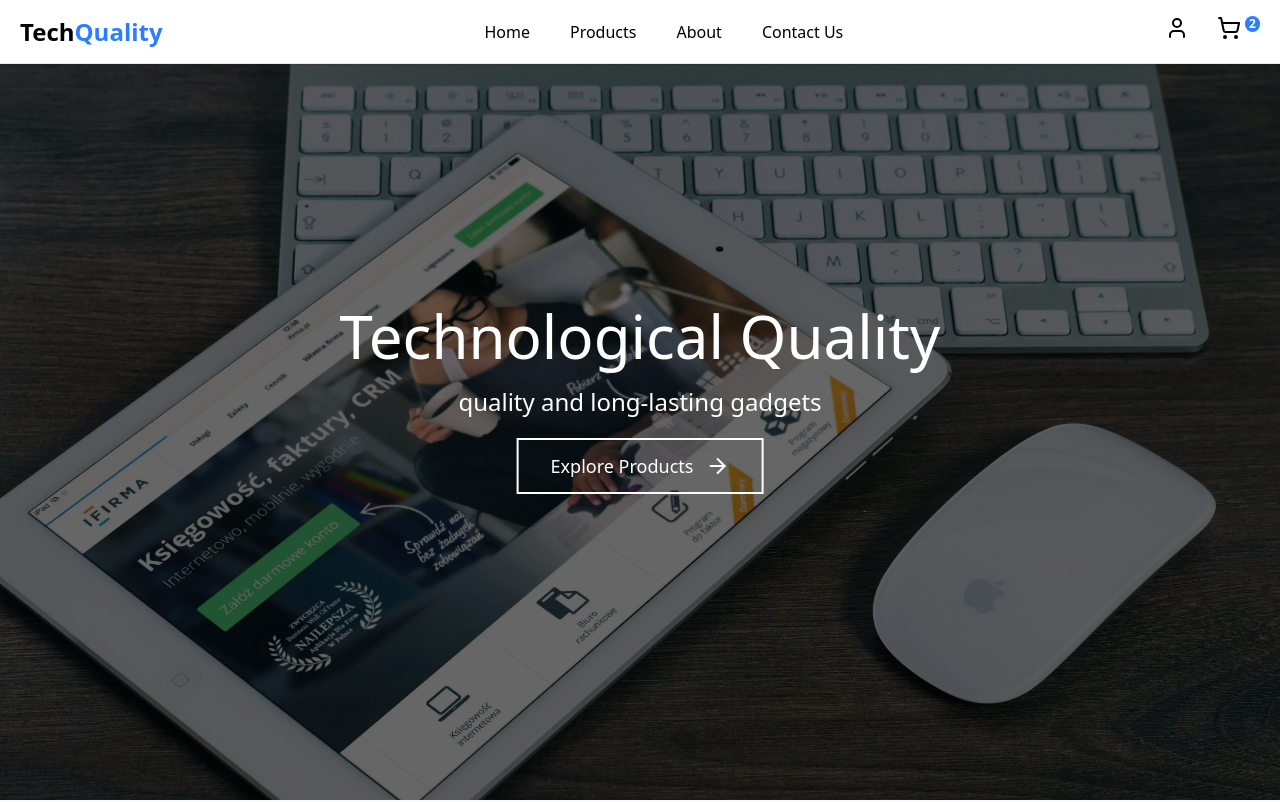
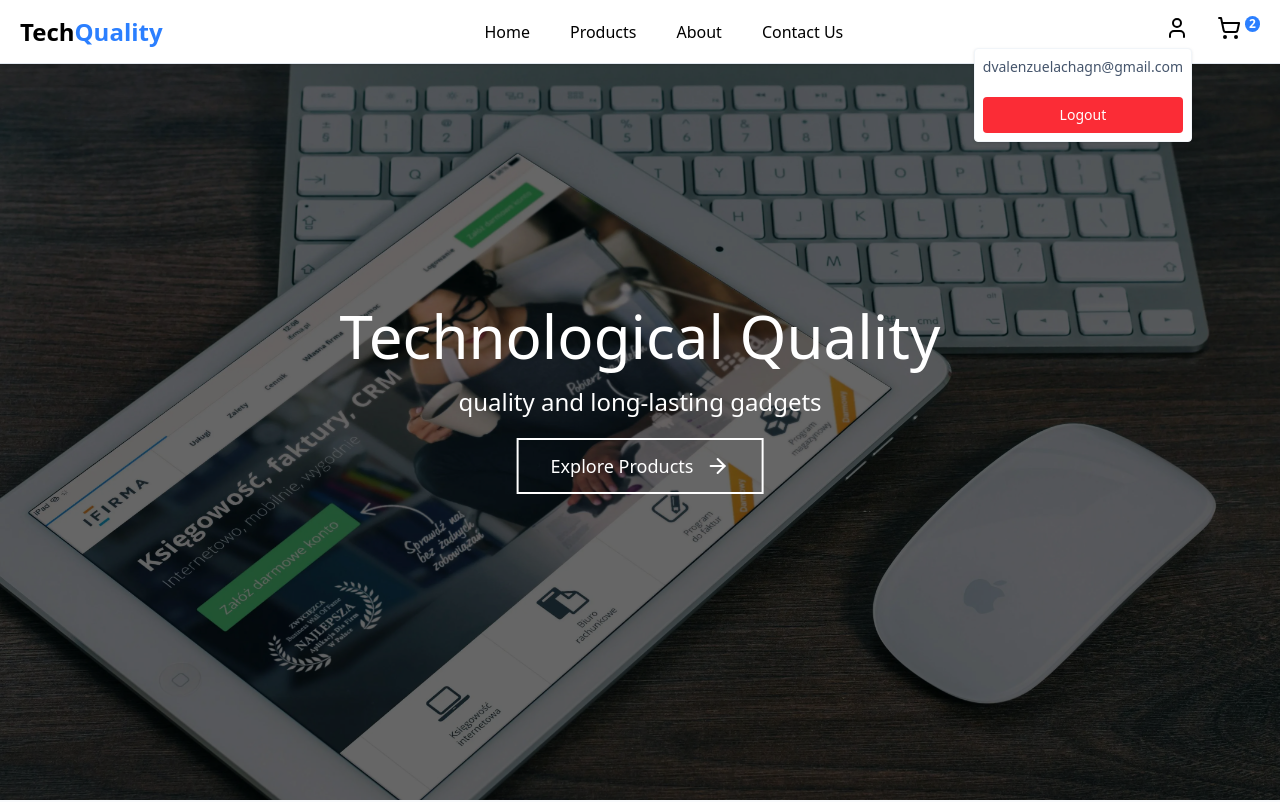
Before and after one commit to davidvchang/TechQuality---Ecommerce, a React (Vite) app in the folder frontend/: page / in a window 1280 px wide. Shown: the top 802 px of the page. Built offline with nearby package versions, Linux system fonts and the light colour scheme.

Commit message:
Add: modal when is logged

```diff
--- a/frontend/src/components/NavBar.tsx
+++ b/frontend/src/components/NavBar.tsx
@@ -7,6 +7,11 @@ interface PropsNavBar {
 }
 
 const NavBar:React.FC<PropsNavBar> = ({numberCart}) => {
+
+  const logout = () => {
+
+  }
+
   return (
     <div className='h-16 w-full flex items-center justify-between px-5 bg-white border-b border-b-slate-200 shadow fixed z-10'>
         <h1 className='font-semibold text-2xl'>Tech<span className='text-blue-500'>Quality</span></h1>
@@ -19,7 +24,11 @@ const NavBar:React.FC<PropsNavBar> = ({numberCart}) => {
         </div>
 
         <div className='flex gap-5'>
-            <a href='/login' className='w-8 h-8 hover:text-blue-500 hover:transition duration-300 hover:cursor-pointer'><User/></a>
+            <a href='/login' className='relative w-8 h-8 hover:text-blue-500 hover:transition duration-300 hover:cursor-pointer'><User/></a>
+            <div className='flex flex-col absolute top-12 right-22 bg-white p-2 gap-5 shadow border border-slate-100 rounded'>
+              <span className='text-slate-600 font-light text-sm'>dvalenzuelachagn@gmail.com</span>
+              <button className='text-sm bg-red-500 py-2 text-white rounded hover:brightness-95 hover:transition duration-300 cursor-pointer'>Logout</button>
+            </div>
             <div className='flex'>
               <a href='/cart' className='w-7 h-8 hover:text-blue-500 hover:transition duration-300 hover:cursor-pointer'><ShoppingCart/></a>
               <div className=' bg-blue-500 px-1 py-0 w-fit h-fit rounded-full flex items-center select-none'>
```
